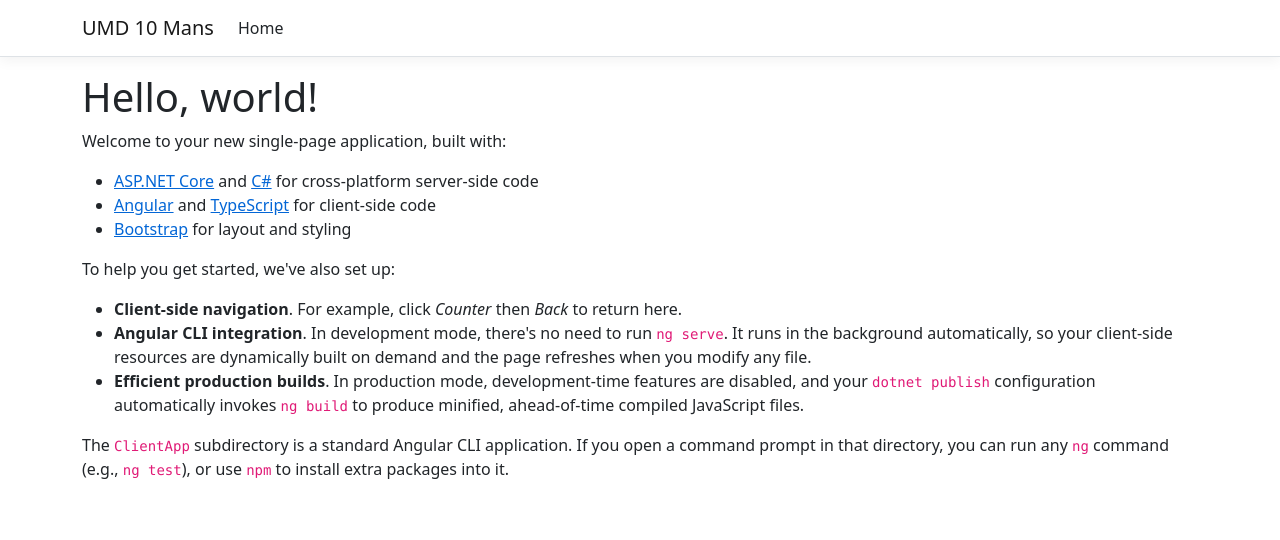
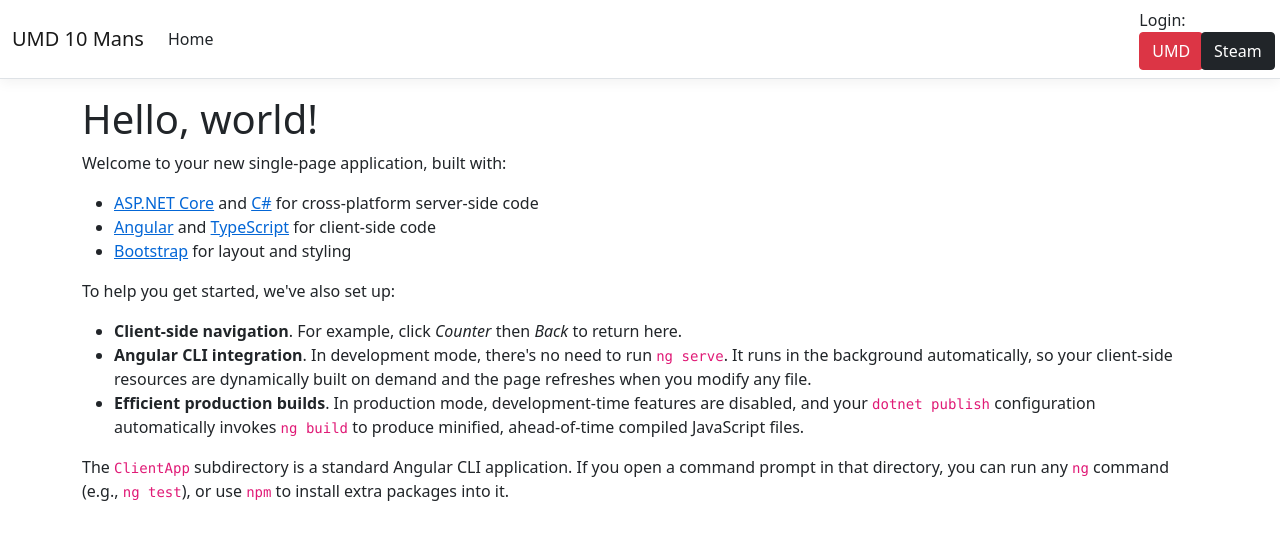
Before and after one commit to BrandonRS/get5-web, an Angular app in the folder get5-web/ClientApp/: page / in a window 1280 px wide. Shown: the top 540 px of the page. Built offline with nearby package versions, Linux system fonts and the light colour scheme.

Commit message:
added sign in button(s)
added login row with nested umd and steam login columns

```diff
--- a/get5-web/ClientApp/src/app/nav-menu/nav-menu.component.html
+++ b/get5-web/ClientApp/src/app/nav-menu/nav-menu.component.html
@@ -28,5 +28,34 @@
         </ul>
       </div>
     </div>
+    <div class="row">
+      <div class="col-sm-9">
+        Login:
+        <div class="row">
+          <div class="col-8 col-sm-6 col-md-6">
+            <button
+              type="button"
+              class="btn btn-danger btn-block pull-right"
+              data-toggle="button"
+              aria-pressed="false"
+              autocomplete="off"
+              id="UMDlogin"
+            > UMD
+            </button>
+          </div>
+          <div class="col-4 col-sm-6 col-md-4">
+            <button
+              type="button"
+              class="btn btn-dark btn-block pull-right"
+              data-toggle="button"
+              aria-pressed="false"
+              autocomplete="off"
+              id="UMDlogin"
+            > Steam
+            </button>
+          </div>
+        </div>
+      </div>
+    </div>
   </nav>
 </header>
```
